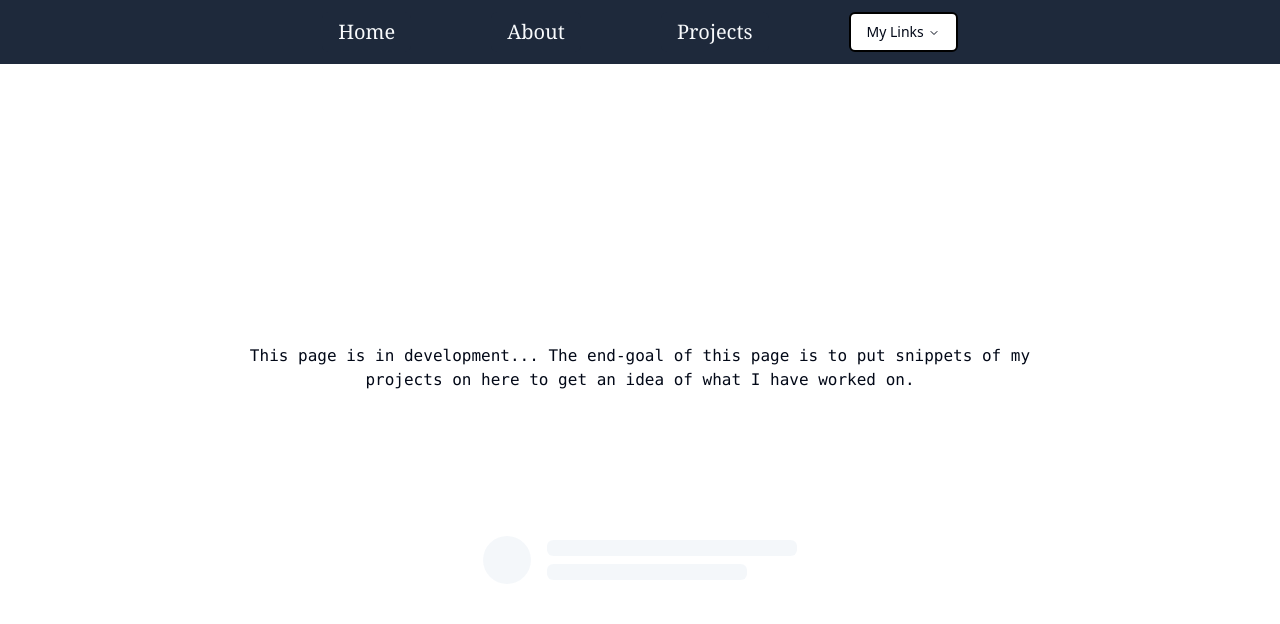
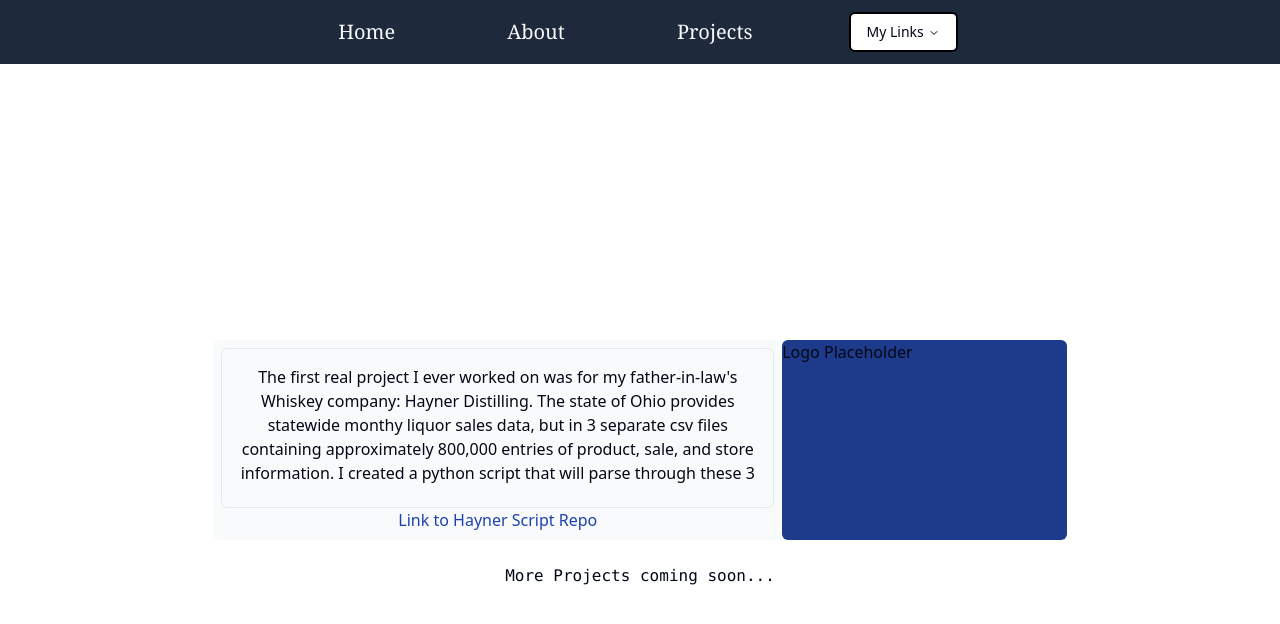
Before and after one commit to Jordan-Edgington/jordan-edgington-portfolio, a React (Vite) app: page /jordan-edgington-portfolio/projects in a window 1280 px wide. Shown: the top 624 px of the page. Built offline with nearby package versions, Linux system fonts and the light colour scheme.

Commit message:
add: hayner script to projectsPage

```diff
--- a/package.json
+++ b/package.json
@@ -12,6 +12,7 @@
   },
   "dependencies": {
     "@radix-ui/react-navigation-menu": "^1.1.4",
+    "@radix-ui/react-scroll-area": "^1.0.5",
     "@radix-ui/react-slot": "^1.0.2",
     "class-variance-authority": "^0.7.0",
     "clsx": "^2.1.0",
--- a/src/ProjectsPage.jsx
+++ b/src/ProjectsPage.jsx
@@ -1,16 +1,24 @@
-import { Skeleton } from "@/components/ui/skeleton"
+import { ScrollArea } from "@/components/ui/scroll-area"
+
 
 function Projects() {
     return (
         <div className='h-screen w-2/3 flex flex-col justify-center items-center'>
-            <p className='font-mono size-3xl text-center'>This page is in development... The end-goal of this page is to put snippets of my projects on here to get an idea of what I have worked on.</p>
-            <div className="flex items-center space-x-4 mt-36">
-                <Skeleton className="h-12 w-12 rounded-full" />
-                <div className="space-y-2">
-                    <Skeleton className="h-4 w-[250px]" />
-                    <Skeleton className="h-4 w-[200px]" />
+            <div className='grid grid-cols-3 bg-slate-50 rounded-md'>
+                <div className='col-span-2 text-center p-2 rounded'>
+                <ScrollArea className="h-40 rounded-md border p-4">
+                    <p>The first real project I ever worked on was for my father-in-law's Whiskey company: Hayner Distilling. The state of Ohio provides statewide monthy liquor sales data, but in 3 separate csv files containing approximately 800,000 entries of product, sale, and store information. I created a python script that will parse through these 3 files, and create a new file containing specifically the Hayner sales in an easy-to-understand format.
+                        <br/>
+                        <br/>
+                    This project taught me about using the CSV library in Python, and taught me a lesson in Refactoring. Throughout the creation process, I made many changes building off examples of extra/redundant code that could have been refactored as I went along. Because I did not do this, the end product is very hard to understand and troubleshoot. If I ever need to revisit this project, I would like to re-factor to simplify the process to be much easier to understand and manipulate.
+                    </p>
+                    </ScrollArea>
+                    <a href='https://github.com/Jordan-Edgington/hayner/tree/main/oh_liquor_filter_hayner' className='text-blue-800'> Link to Hayner Script Repo</a>
                 </div>
+                <div className='bg-blue-900 rounded-md'>Logo Placeholder</div>
             </div>
+            <p className='font-mono size-3xl text-center'><br/>More Projects coming soon...</p>
+
 
         </div>
     )}
--- /dev/null
+++ b/src/components/ui/scroll-area.jsx
@@ -0,0 +1,40 @@
+"use client"
+
+import * as React from "react"
+import * as ScrollAreaPrimitive from "@radix-ui/react-scroll-area"
+
+import { cn } from "@/lib/utils"
+
+const ScrollArea = React.forwardRef(({ className, children, ...props }, ref) => (
+  <ScrollAreaPrimitive.Root
+    ref={ref}
+    className={cn("relative overflow-hidden", className)}
+    {...props}>
+    <ScrollAreaPrimitive.Viewport className="h-full w-full rounded-[inherit]">
+      {children}
+    </ScrollAreaPrimitive.Viewport>
+    <ScrollBar />
+    <ScrollAreaPrimitive.Corner />
+  </ScrollAreaPrimitive.Root>
+))
+ScrollArea.displayName = ScrollAreaPrimitive.Root.displayName
+
+const ScrollBar = React.forwardRef(({ className, orientation = "vertical", ...props }, ref) => (
+  <ScrollAreaPrimitive.ScrollAreaScrollbar
+    ref={ref}
+    orientation={orientation}
+    className={cn(
+      "flex touch-none select-none transition-colors",
+      orientation === "vertical" &&
+        "h-full w-2.5 border-l border-l-transparent p-[1px]",
+      orientation === "horizontal" &&
+        "h-2.5 flex-col border-t border-t-transparent p-[1px]",
+      className
+    )}
+    {...props}>
+    <ScrollAreaPrimitive.ScrollAreaThumb className="relative flex-1 rounded-full bg-border" />
+  </ScrollAreaPrimitive.ScrollAreaScrollbar>
+))
+ScrollBar.displayName = ScrollAreaPrimitive.ScrollAreaScrollbar.displayName
+
+export { ScrollArea, ScrollBar }
```
Also changed, not shown: public/hayner.jpeg (added), 1 other file (tests, documents, lock files or other folders).
